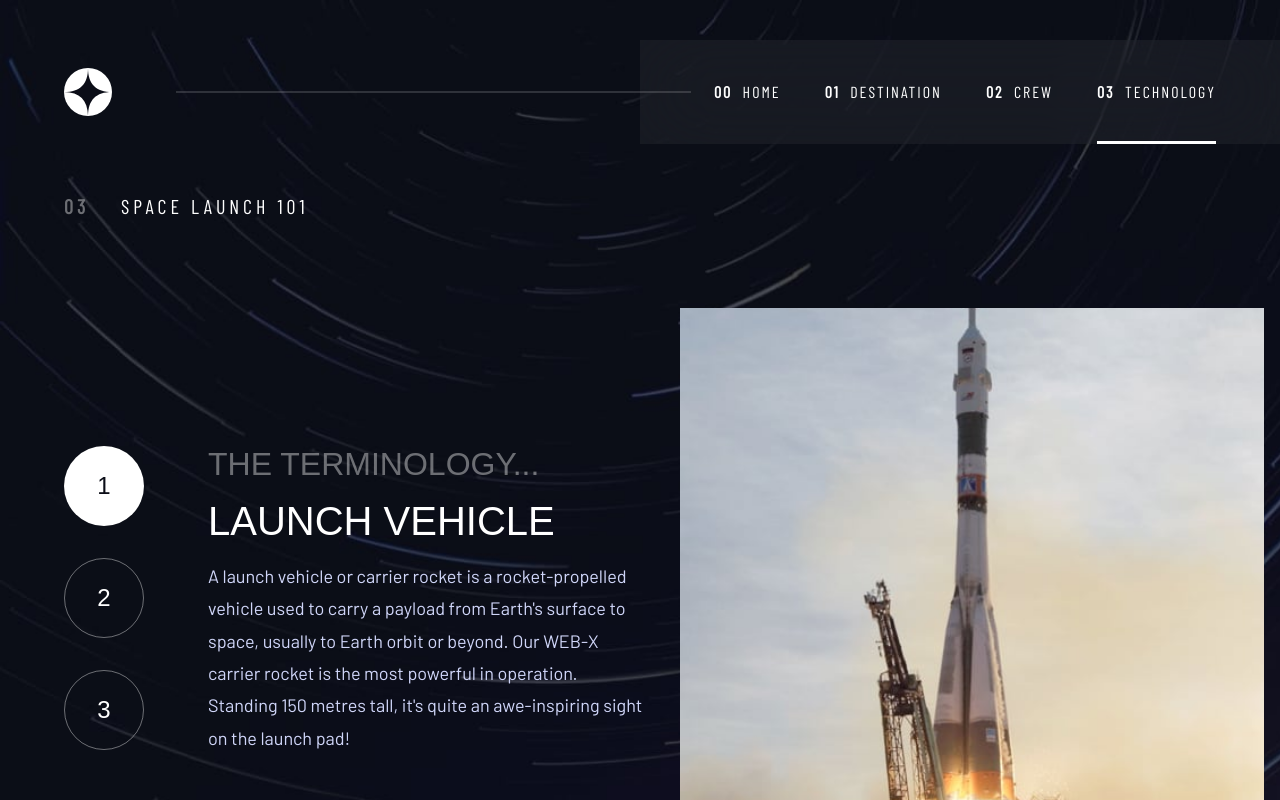
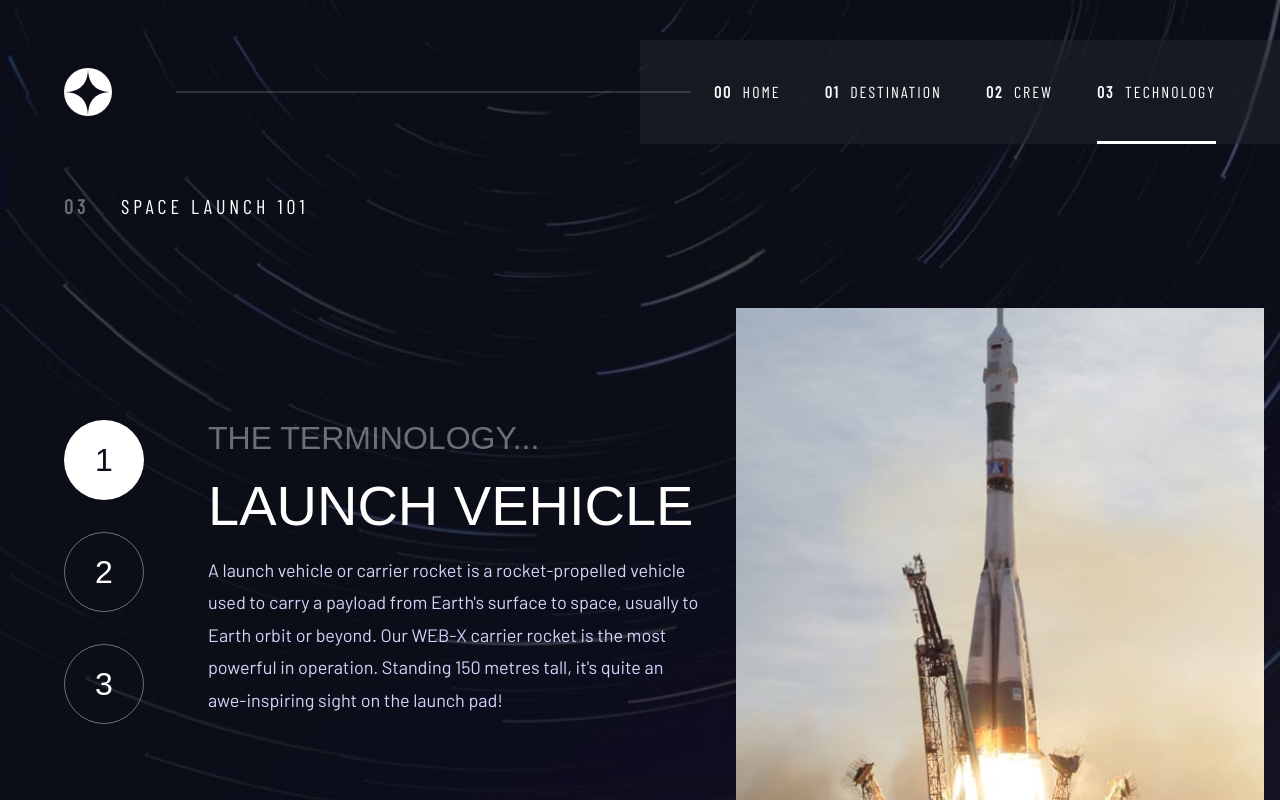
Before and after one commit to Moscart/space-tourism, a Next.js app: page /technology in a window 1280 px wide. Shown: the top 800 px of the page. Built offline with nearby package versions, Linux system fonts and the light colour scheme; a web font is replaced by a local one.

Commit message:
🔵 other: refactor

```diff
--- a/app/crew/page.tsx
+++ b/app/crew/page.tsx
@@ -50,7 +50,9 @@ export default function Crew() {
                   <div className="grid lg:flex lg:flex-col lg:gap-10 gap-6 pt-10 lg:pt-0 text-center lg:text-left">
                     <div className="grid gap-6 lg:flex-grow lg:flex lg:flex-col lg:justify-center">
                       <div className="grid gap-2 lg:gap-4">
-                        <h4 className="text-white/40 uppercase">{crew.role}</h4>
+                        <h4 className="text-white/40 uppercase tablet">
+                          {crew.role}
+                        </h4>
                         <h3 className="uppercase">{crew.name}</h3>
                       </div>
                       <p className="min-h-[164px] sm:min-h-[120px] text-pretty">
--- a/app/globals.css
+++ b/app/globals.css
@@ -123,8 +123,7 @@
   h4 {
     font-size: 32px;
   }
-  .grid h4,
-  .border h4 {
+  h4.tablet {
     font-size: 24px;
   }
   h5 {
@@ -139,4 +138,10 @@
   p {
     font-size: 18px;
   }
+  h3 {
+    font-size: 56px;
+  }
+  h4.tablet {
+    font-size: 32px;
+  }
 }
--- a/app/technology/page.tsx
+++ b/app/technology/page.tsx
@@ -19,9 +19,9 @@ export default function Technology() {
         </h5>
         <Tabs
           defaultValue={technologyData[0].name}
-          className="max-w-sm sm:max-w-lg mx-auto lg:grid lg:grid-cols-2 lg:gap-8 lg:max-w-[1200px]"
+          className="max-w-sm sm:max-w-lg mx-auto lg:grid lg:grid-cols-11 lg:gap-8 lg:max-w-[1200px]"
         >
-          <div className="h-[258px] sm:h-[357px] mt-12 mb-8 lg:m-0 lg:relative lg:aspect-square lg:w-full lg:h-auto lg:my-16">
+          <div className="h-[258px] sm:h-[357px] mt-12 mb-8 lg:m-0 lg:relative lg:aspect-square lg:w-full lg:h-auto lg:my-16 lg:col-span-5">
             {technologyData.map((technology) => (
               <TabsContent
                 value={technology.name}
@@ -39,17 +39,19 @@ export default function Technology() {
               </TabsContent>
             ))}
           </div>
-          <div className="lg:col-start-1 lg:row-start-1 lg:flex lg:items-center">
+          <div className="lg:col-start-1 lg:col-span-6 lg:row-start-1 lg:flex lg:items-center">
             <div className="lg:flex lg:gap-16">
               <TabsList className="mb-10 lg:flex lg:flex-col lg:justify-start lg:mb-0">
                 {technologyData.map((technology, index) => (
                   <TabsTrigger value={technology.name} key={technology.name}>
-                    <h4>{index + 1}</h4>
+                    <h4 className="tablet">{index + 1}</h4>
                   </TabsTrigger>
                 ))}
               </TabsList>
               <div className="text-center lg:text-left">
-                <h4 className="text-white/40 mb-4">THE TERMINOLOGY...</h4>
+                <h4 className="text-white/40 mb-4 tablet">
+                  THE TERMINOLOGY...
+                </h4>
                 {technologyData.map((technology) => (
                   <TabsContent value={technology.name} key={technology.name}>
                     <h3 className="uppercase mb-4">{technology.name}</h3>
```
